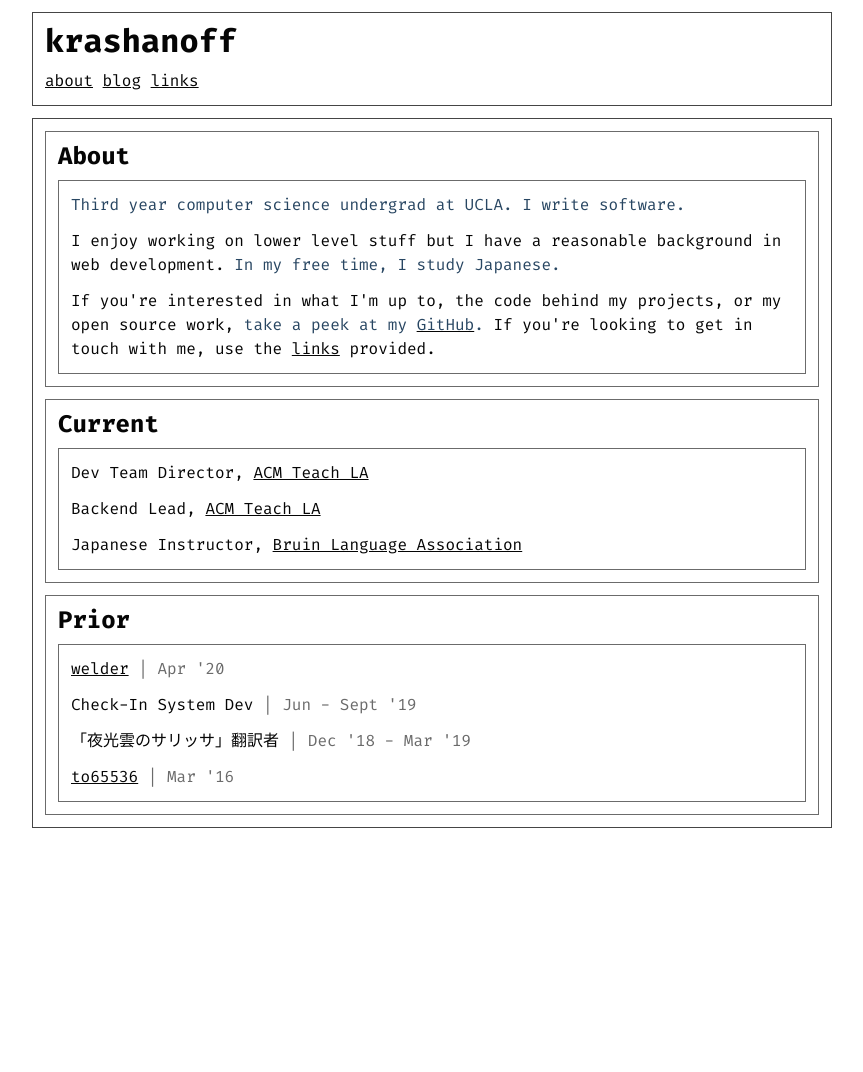
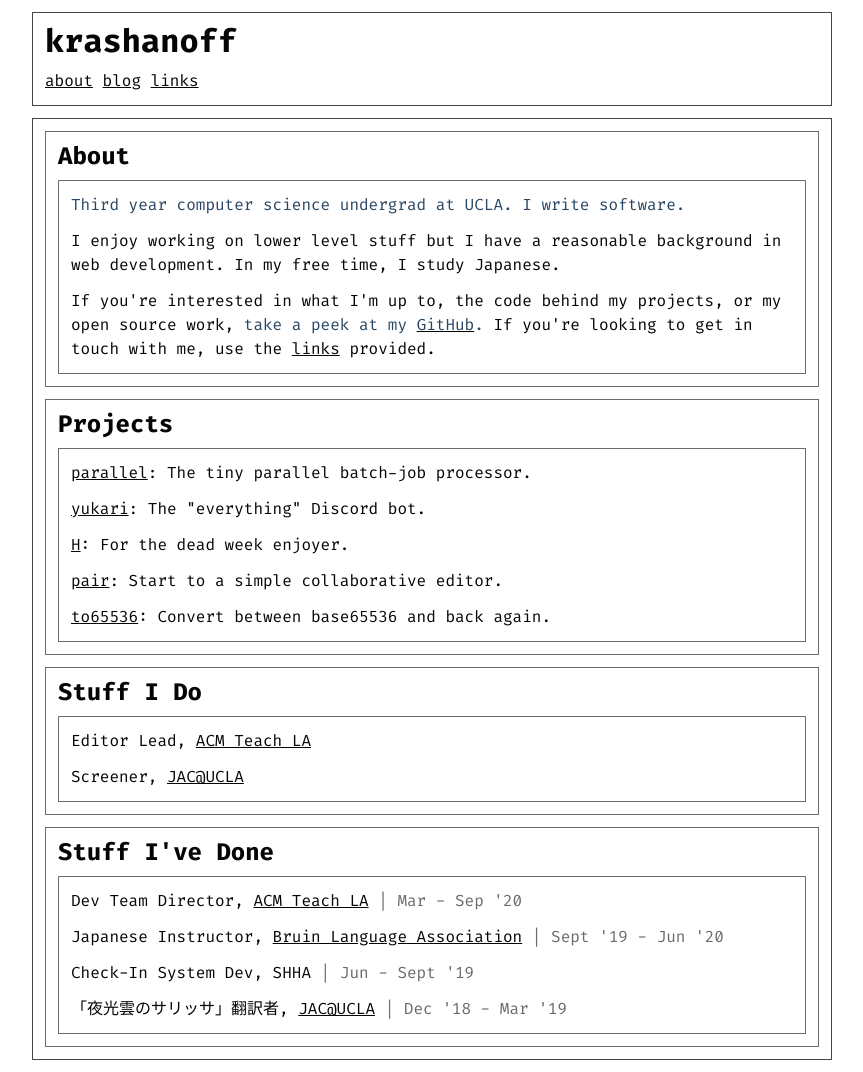
Before and after one commit to krashanoff/whoami, a Jekyll site: the page built from index.html, in a window 1280 px wide. Shown: the whole page, without its empty margins (208-1071 px from the left). Built offline with Jekyll 4.4.1, drawn with Linux system fonts in a browser that asks for light colours; before the commit the page ends 900 px from its top, so only the background shows below that.

Commit message:
Significant information bump.

```diff
--- a/_config.yml
+++ b/_config.yml
@@ -1,5 +1,5 @@
 title: krashanoff
-description: レオ・クラシャナフ
+description: Software and other things.
 baseurl: ""
 
 permalink: /:year/:title
--- a/_data/positions.yml
+++ b/_data/positions.yml
@@ -1,23 +1,40 @@
+projects:
+  - title: parallel
+    href: https://github.com/krashanoff/parallel
+    desc: The tiny parallel batch-job processor.
+  - title: yukari
+    href: https://github.com/krashanoff/yukari
+    desc: The "everything" Discord bot.
+  - title: H
+    href: https://github.com/krashanoff/H
+    desc: For the dead week enjoyer.
+  - title: pair
+    href: https://github.com/krashanoff/pair
+    desc: Start to a simple collaborative editor.
+  - title: to65536
+    date: Mar '16
+    href: https://github.com/krashanoff/to65536
+    desc: Convert between base65536 and back again.
 current:
-  - title: Dev Team Director
+  - title: Editor Lead
     org: ACM Teach LA
     href: https://teachla.uclaacm.com/
-  - title: Backend Lead
+  - title: Screener
+    org: JAC@UCLA
+    href: https://jac.moe/
+prior:
+  - title: Dev Team Director
+    date: Mar - Sep '20
     org: ACM Teach LA
     href: https://teachla.uclaacm.com/
   - title: Japanese Instructor
+    date: Sept '19 - Jun '20
     org: Bruin Language Association
     href: https://www.facebook.com/bruinlanguageassociation/
-prior:
-  - title: welder
-    date: Apr '20
-    href: https://github.com/krashanoff/welder
   - title: Check-In System Dev
+    date: Jun - Sept '19
     org: SHHA
-    date: Jun - Sept '19
   - title: "「夜光雲のサリッサ」翻訳者"
+    date: Dec '18 - Mar '19
     org: JAC@UCLA
-    date: Dec '18 - Mar '19
-  - title: to65536
-    date: Mar '16
-    href: https://github.com/krashanoff/to65536
+    href: https://jac.moe/
--- a/blog.html
+++ b/blog.html
@@ -8,7 +8,7 @@ permalink: /blog
     <div>
         <p>
             Well, you made it. Welcome to my blog. I don't post here often, but when I do,
-            I'll try to keep my posts brief and to the point.
+            I try to keep my posts brief and to the point.
         </p>
     </div>
 </div>
--- a/index.html
+++ b/index.html
@@ -9,7 +9,7 @@ layout: default
             <span class='accent'>Third year computer science undergrad at UCLA. I write software.</span>
         </p>
         <p>
-            I enjoy working on lower level stuff but I have a reasonable background in web development. <span class='accent'>In my free time, I study Japanese.</span>
+            I enjoy working on lower level stuff but I have a reasonable background in web development. In my free time, I study Japanese.
         </p>
         <p>
             If you're interested in what I'm up to, the code behind my projects, or my open source work, <span class='accent'>take a peek at my <a href='https://github.com/krashanoff' rel='noopener noreferrer' target='_blank'>GitHub</a>.</span> If you're looking to get in touch with me, use the <a href='{{ site.baseurl }}/links'>links</a> provided.
@@ -18,7 +18,23 @@ layout: default
 </div>
 
 <div>
-    <h2>Current</h2>
+    <h2>Projects</h2>
+    <div>
+        <ul>
+            {% for p in site.data.positions.projects %}
+            <li>
+                {% if p.href %}
+                <a href='{{ p.href }}' rel='noopener noreferrer' target='_blank'>
+                {% endif %}
+                {{ p.title }}{% if p.href %}</a>{% endif %}{% if p.desc %}: {{ p.desc }}{% endif %}
+            </li>
+            {% endfor %}
+        </ul>
+    </div>
+</div>
+
+<div>
+    <h2>Stuff I Do</h2>
     <div>
         <ul>
             {% for p in site.data.positions.current %}
@@ -31,12 +47,12 @@ layout: default
 </div>
 
 <div>
-    <h2>Prior</h2>
+    <h2>Stuff I've Done</h2>
     <div>
         <ul>
             {% for p in site.data.positions.prior %}
             <li>
-                {% if p.href %}<a href='{{ p.href }}' rel='noopener noreferrer'>{% endif %}{{ p.title }}{% if p.href %}</a>{% endif %}
+                {{ p.title }}{% if p.org %}, {% if p.href %}<a href='{{ p.href }}' rel='noopener noreferrer' target='_blank'>{% endif %}{{ p.org }}{% if p.href %}</a>{% endif %}{% endif %}
                 <span class='darker'> | {{ p.date }}</span>
             </li>
             {% endfor %}
```
